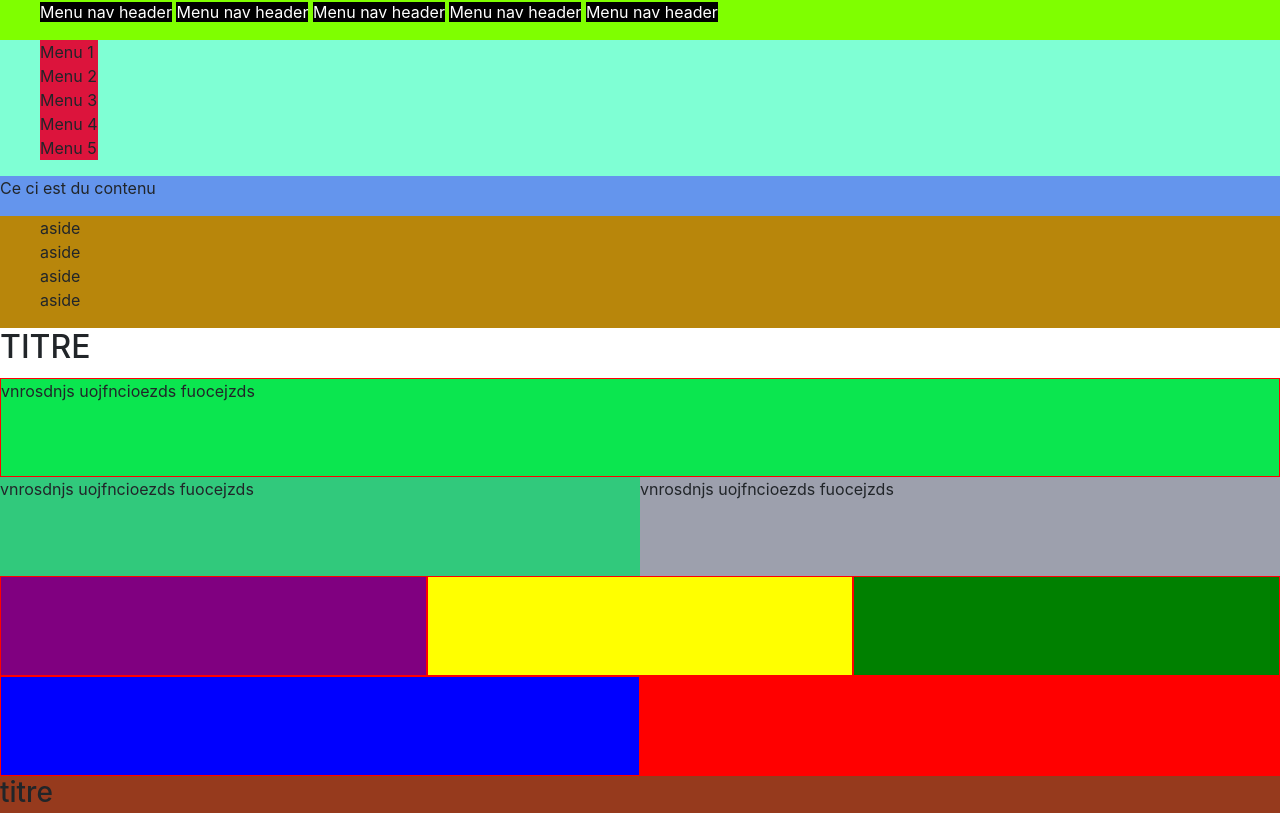
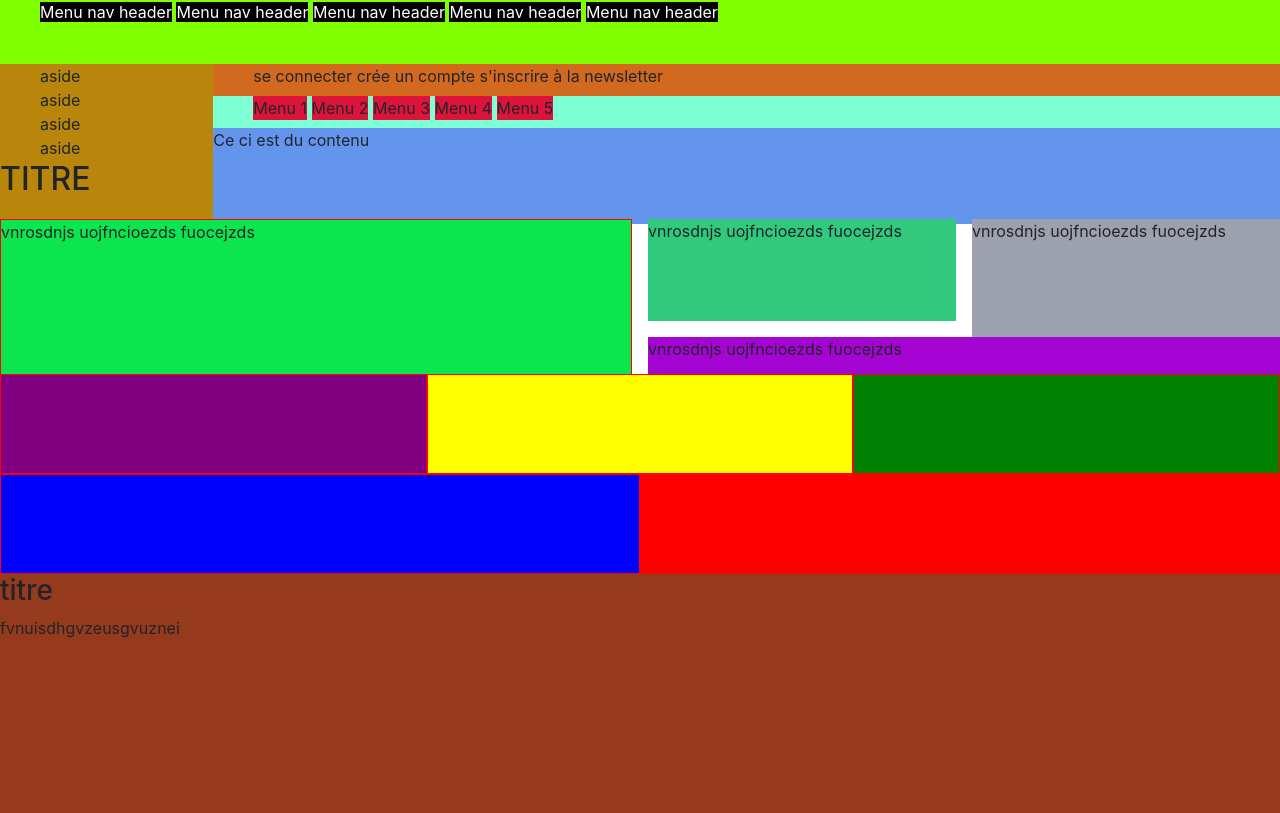
Before and after one commit to Robrens/integration, a website: page index.html in a window 1280 px wide. Shown: the top 813 px of the page. Drawn offline with nearby package versions, Linux system fonts and the light colour scheme.

Commit message:
start layout computer

```diff
--- /dev/null
+++ b/css/scss/bigscreen.scss
@@ -0,0 +1,85 @@
+@media screen and (min-width:1000px) {
+    .header {
+        display: grid;
+        grid-template-columns: repeat(12, 1fr);
+        grid-auto-rows: minmax(20%, auto);
+
+        #one {
+            grid-column: 1 / 13;
+            grid-row: 1 / 3;
+        }
+
+        .acount {
+            grid-column: 3 / 13;
+            grid-row: 3 / 4;
+
+            ul {
+                li {
+                    display: inline;
+                }
+            }
+        }
+
+        #two {
+            grid-column: 3 / 13;
+            grid-row: 4 / 5;
+
+            ul {
+                li {
+                    display: inline-block;
+                }
+            }
+        }
+
+        .aside {
+            grid-column: 1 / 3;
+            grid-row: 3 / 8;
+        }
+
+        .contenu {
+            grid-column: 3 / 13;
+            grid-row: 5 / 8;
+        }
+    }
+
+    .main {
+        .presentation {
+            display: grid;
+            grid-template-columns: repeat(8, 2fr);
+            grid-auto-rows: minmax(20%, auto);
+            gap: 1em;
+
+            h2{
+                grid-column: 1 / 9;
+                grid-row: 1 / 2;
+            }
+            .article1 {
+                grid-column: 1 / 5;
+                grid-row: 2 / 6;
+            }
+
+            .article2 {
+                grid-column: 5 / 7;
+                grid-row: 2 / 4;
+            }
+
+            .article3 {
+                grid-column: 7 / 9;
+                grid-row: 2 / 5;
+            }
+            .article4{
+                grid-column: 5 / 9;
+                grid-row: 4 / 6;
+            }
+            .article5{
+                grid-column: 1 / 5;
+                grid-row: 6 / 8;
+            }
+            .article6{
+                grid-column: 5 / 9;
+                grid-row: 6 / 8;
+            }
+        }
+
+    }
+}
--- a/css/scss/style.scss
+++ b/css/scss/style.scss
@@ -1,6 +1,8 @@
 @import "_debug.scss";
+
 .header {
     display: grid;
+
     #one {
         ul {
             li {
@@ -9,10 +11,12 @@
             }
         }
     }
+
     #two {
         ul {
             .li {
                 list-style: none;
+
                 ul {
                     li {
                         display: none;
@@ -21,6 +25,7 @@
             }
         }
     }
+
     .aside {
         ul {
             li {
@@ -41,75 +46,81 @@
             grid-column: 1 / 5;
             grid-row: 1 / 2;
         }
-        .article1{
+
+        .article1 {
             grid-column: 1 / 5;
             grid-row: 2 / 4;
+        }
 
-        }
         .article2 {
             grid-column: 1 / 3;
             grid-row: 4 / 6;
         }
+
         .article3 {
             grid-column: 3 / 5;
             grid-row: 4 / 6;
         }
 
-        .article4{
+        .article4 {
             grid-column: 1 / 5;
             grid-row: 6 / 8;
         }
-        .article5{
+
+        .article5 {
             grid-column: 1 / 5;
             grid-row: 8 / 10;
         }
-        .article6{
+
+        .article6 {
             grid-column: 1 / 5;
             grid-row: 10 / 12;
         }
     }
+}
 
-    .media{
+.media {
     display: grid;
     grid-template-columns: repeat(6, 2fr);
     grid-auto-rows: minmax(20%, auto);
 
-        .img1{
+    .img1 {
         grid-column: 1 / 3;
         grid-row: 1 / 3;
     }
 
-        .img2{
+    .img2 {
         grid-column: 3 / 5;
         grid-row: 1 / 3;
     }
 
-        .img3{
+    .img3 {
         grid-column: 5 / 7;
         grid-row: 1 / 3;
     }
 
-        .img4{
+    .img4 {
         grid-column: 1 / 4;
         grid-row: 3 / 5;
     }
 
-        .img5{
+    .img5 {
         grid-column: 4 / 7;
         grid-row: 3 / 5;
     }
 }
 
-
-    .media2{
+.media2 {
     display: grid;
     grid-template-columns: repeat(4, 1fr);
     grid-auto-rows: minmax(20%, auto);
-        .article1{
+
+    .article1 {
         grid-column: 1 / 5;
         grid-row: 1 / 3;
     }
-        .article2{
+
+    .article2 {
         grid-column: 1 / 5;
         grid-row: 3 / 5;
         display: grid;
@@ -117,39 +128,42 @@
         grid-auto-rows: minmax(20%, auto);
     }
 }
-    .media3{
+
+.media3 {
     display: grid;
     grid-template-columns: 1fr;
     grid-auto-rows: minmax(20%, auto);
-        .section{
+
+    .section {
         grid-column: 1 / 2;
         display: grid;
         grid-template-columns: repeat(2, 2fr);
         grid-row: 1 / 3;
+    }
 
-        }
-        .contenu{
+    .contenu {
         grid-column: 1 / 2;
         grid-row: 3 / 4;
     }
 }
 
-}
-    .footer{
+.footer {
     display: grid;
     grid-auto-columns: 1fr;
     grid-auto-rows: minmax(10%, auto);
+
     .title {
         grid-column: 1 / 2;
         grid-row: 1 / 3;
         display: grid;
         grid-template-columns: 1fr;
+    }
 
-        }
-        .foot{
+    .foot {
         grid-column: 1 / 2;
         grid-row: 3 / 5;
         display: grid;
         grid-template-columns: 1fr;
     }
 }
+@import "bigscreen.scss";
--- a/index.html
+++ b/index.html
@@ -20,6 +20,14 @@
                 <li>Menu nav header</li>
                 <li>Menu nav header</li>
             </ul>
+        </div>
+        <div class="acount">
+        <ul>
+            <li>se connecter</li>
+            <li>crée un compte</li>
+            <li>s'inscrire à la newsletter</li>
+        </ul>
+
         </div>
         <div class="nav" id="two">
             <ul>
```
Also changed, not shown: css/bigscreen.css (added), css/style.css, 3 other files. Lines whose indentation alone changed are shown as unchanged.
